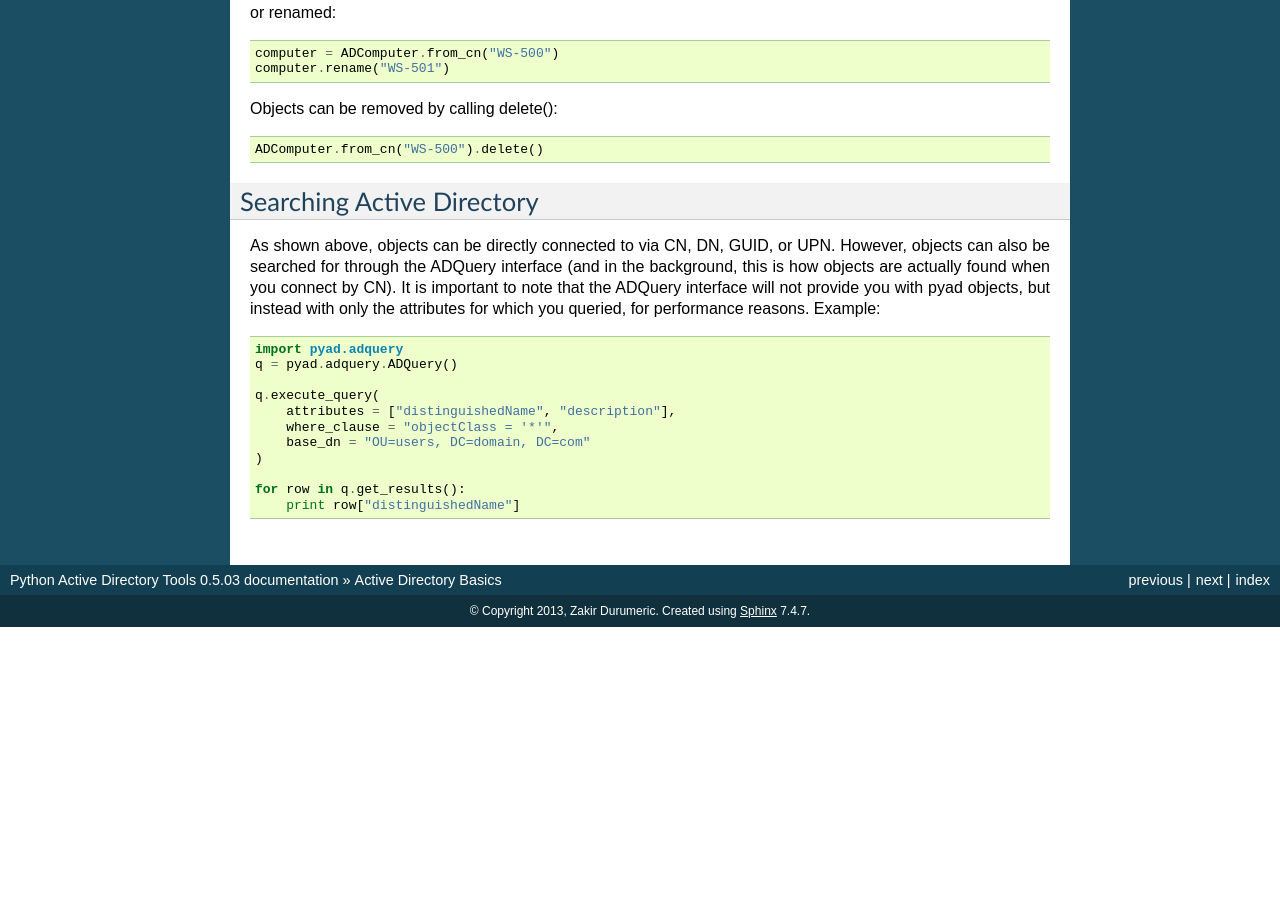
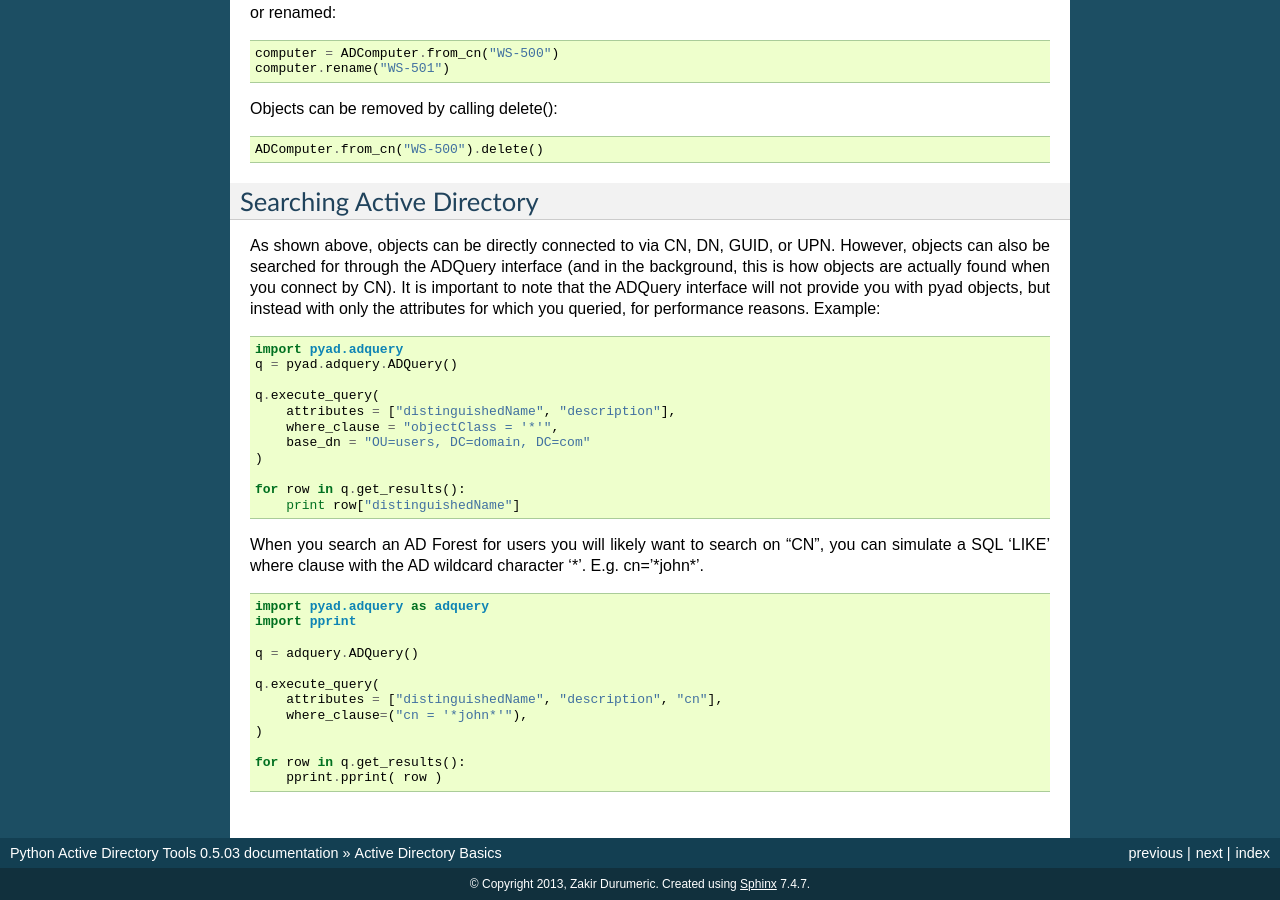
Before and after one commit to zakird/pyad, a Sphinx documentation site: the page built from doc/pyad.rst, in a window 1280 px wide and 900 px high, scrolled down 2006 px. Built offline with Sphinx 7.4.7, drawn with Linux system fonts in a browser that asks for light colours; comment, search, counter and statistics services are not loaded; before the commit the page ends 2633 px from its top, so only the background shows below that.

Commit message:
I wanted to do this and it took me a few minutes to figure out. I think it will benefit some people.

```diff
--- a/doc/pyad.rst
+++ b/doc/pyad.rst
@@ -114,3 +114,18 @@ As shown above, objects can be directly connected to via CN, DN, GUID, or UPN. H
 
     for row in q.get_results():
         print row["distinguishedName"]
+
+When you search an AD Forest for users you will likely want to search on "CN", you can simulate a SQL 'LIKE' where clause with the AD wildcard character '*'. E.g. cn='\*john\*'. ::
+
+    import pyad.adquery as adquery
+    import pprint
+
+    q = adquery.ADQuery()
+
+    q.execute_query(
+        attributes = ["distinguishedName", "description", "cn"],
+        where_clause=("cn = '*john*'"),
+    )
+
+    for row in q.get_results():
+        pprint.pprint( row )
```
